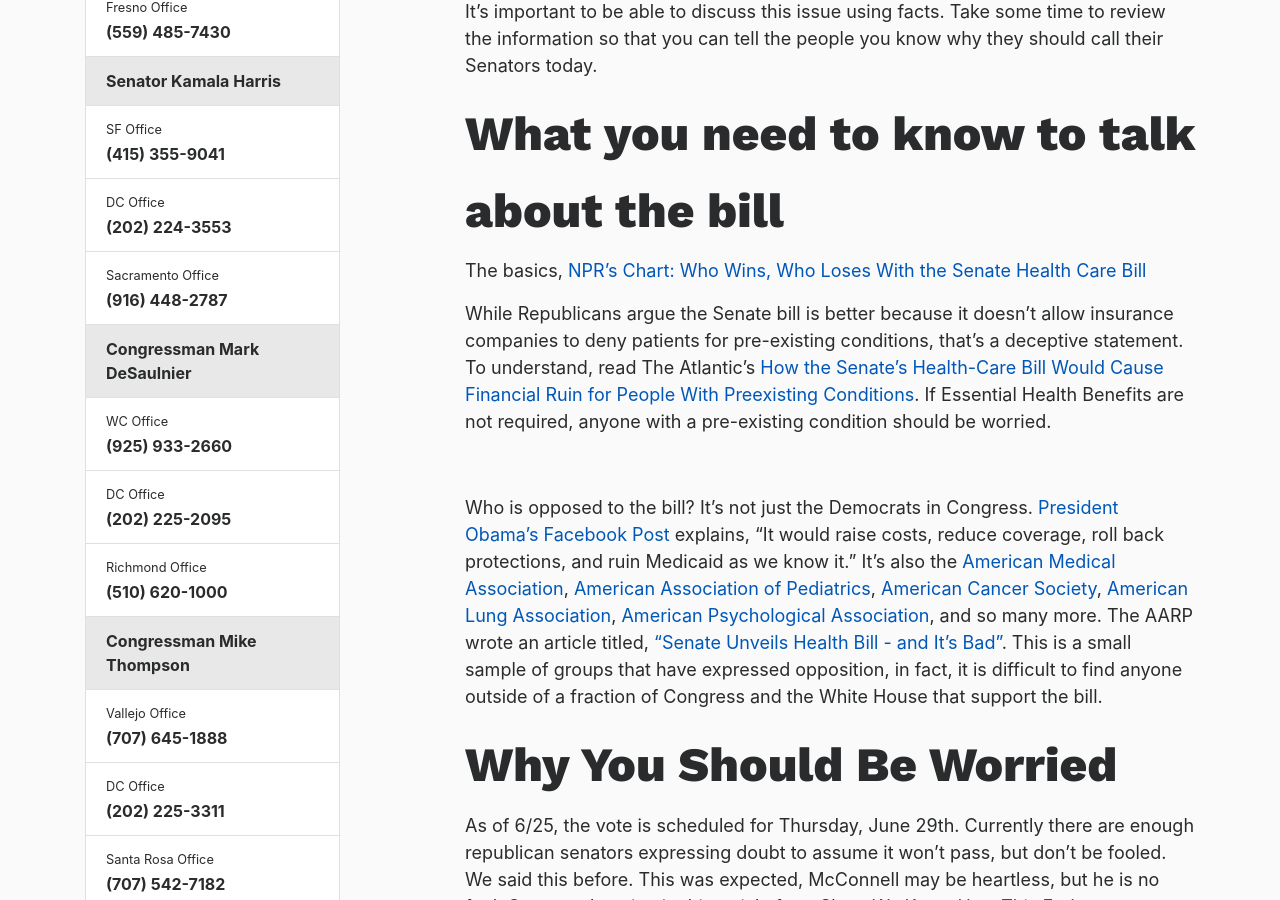
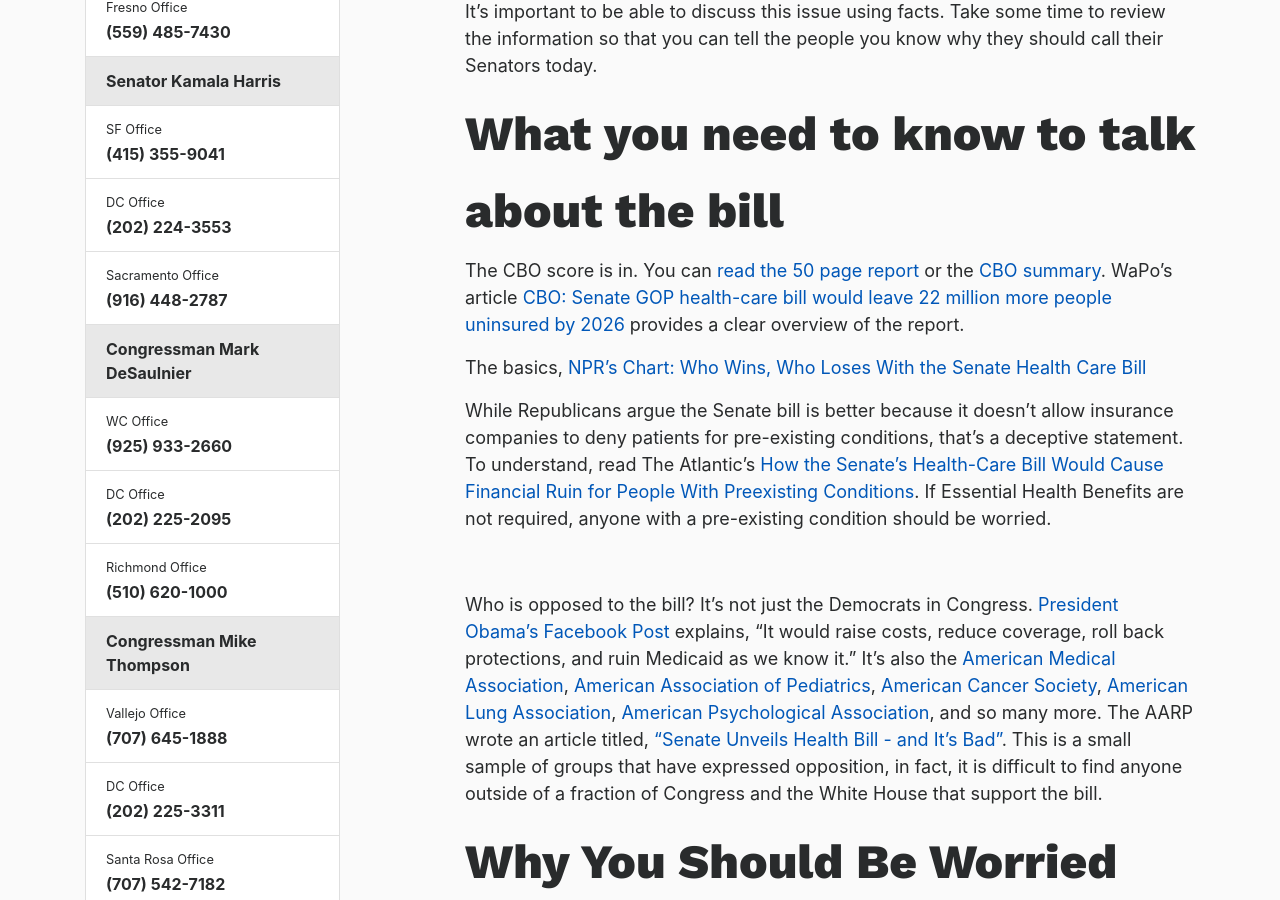
Before and after one commit to IndivisibleTemplate/BasicTemplate, a Jekyll site: the page built from _posts/2017-06-11-stop-the-acha.markdown, in a window 1280 px wide and 900 px high, scrolled down 868 px. Built offline with Jekyll 4.4.1, drawn with Linux system fonts in a browser that asks for light colours; nearby versions of some CDN libraries; comment, search, counter and statistics services are not loaded.

Commit message:
Updated Stop The Acha

```diff
--- a/_posts/2017-06-11-stop-the-acha.markdown
+++ b/_posts/2017-06-11-stop-the-acha.markdown
@@ -19,6 +19,8 @@
 It's important to be able to discuss this issue using facts. Take some time to review the information so that you can tell the people you know why they should call their Senators today.
 
 ## What you need to know to talk about the bill
+
+The CBO score is in. You can [read the 50 page report](https://www.cbo.gov/system/files/115th-congress-2017-2018/costestimate/52849-hr1628senate.pdf) or the [CBO summary](https://www.cbo.gov/publication/52849). WaPo's article [CBO: Senate GOP health-care bill would leave 22 million more people uninsured by 2026](https://www.washingtonpost.com/national/health-science/imminent-cbo-report-could-prove-pivotal-for-senate-republicans-health-care-bill/2017/06/26/cb8d61e2-59f7-11e7-a9f6-7c3296387341_story.html?hpid=hp_hp-top-table-main_cbosenate-12pm%3Ahomepage%2Fstory&utm_term=.7cfb9059ddd1) provides a clear overview of the report.
 
 The basics, [NPR's Chart: Who Wins, Who Loses With the Senate Health Care Bill](http://www.npr.org/sections/health-shots/2017/06/22/533942041/who-wins-who-loses-with-senate-health-care-bill)
 <br>
```
